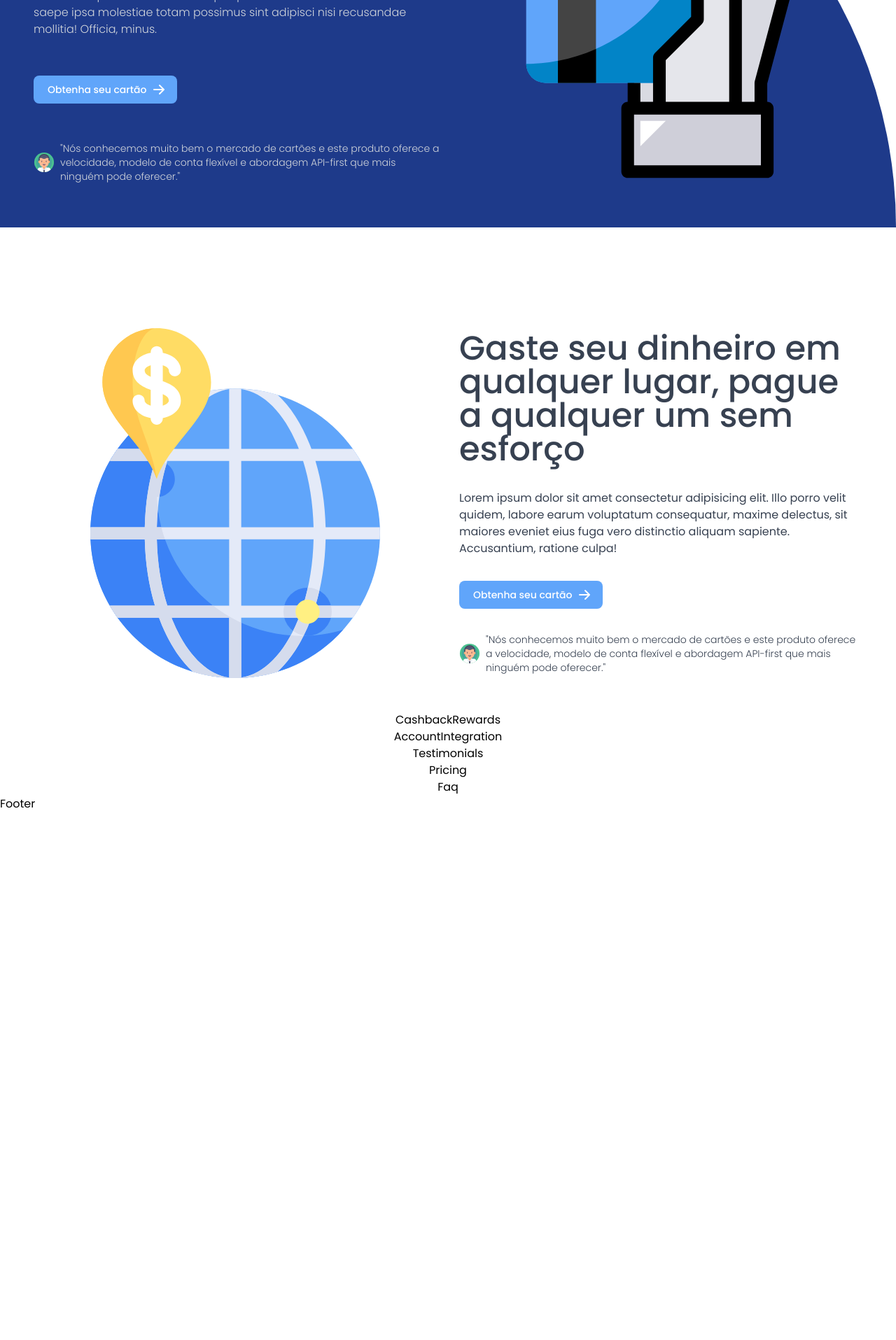
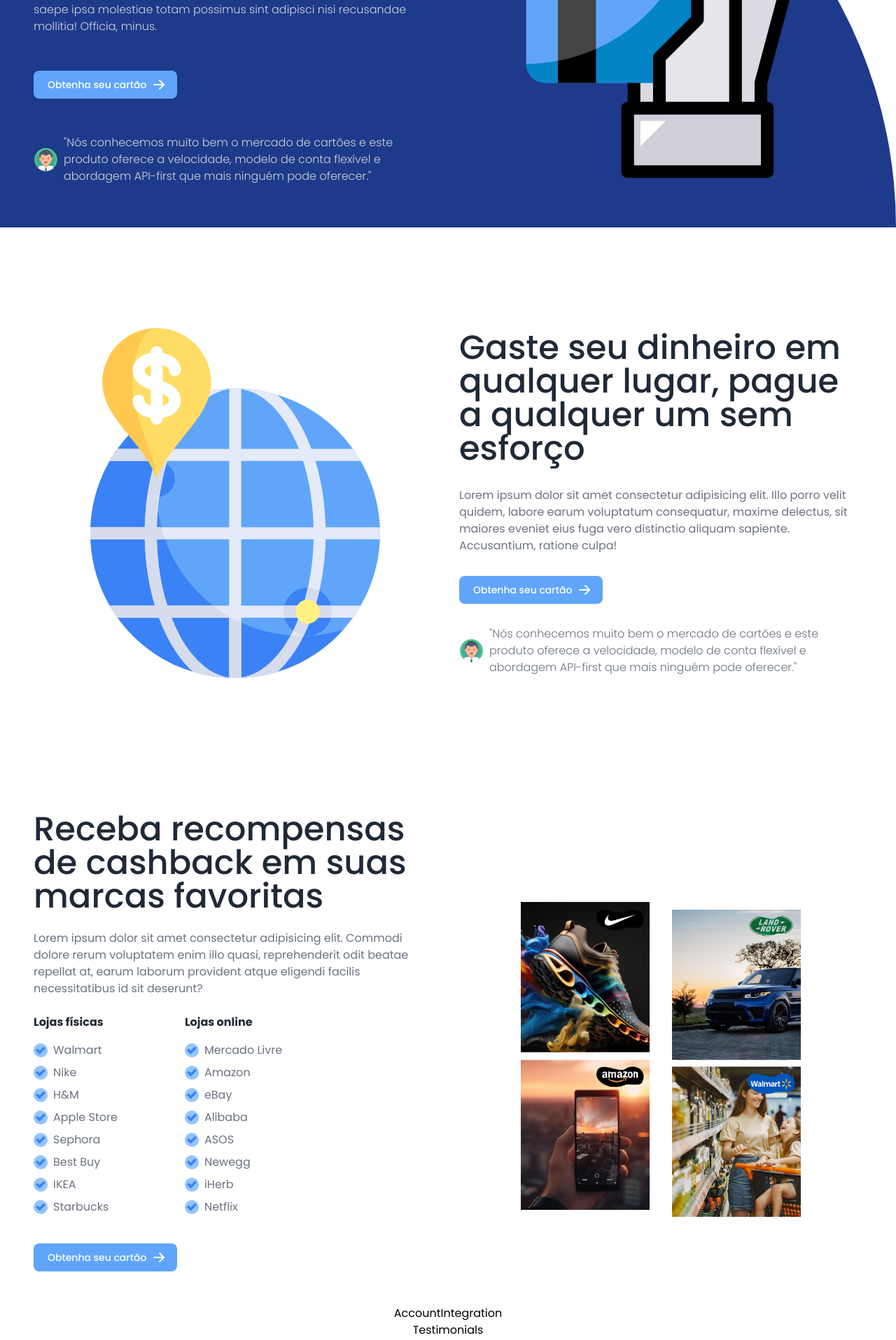
Before and after one commit to Sellucas/cardflex, a Next.js app: page / in a window 1280 px wide. Shown: the part 1653-3568 px from the top of the page at 70% size. Before the commit the page ends 2814 px from the top, so only its background shows below. Built offline with nearby package versions, Linux system fonts and the light colour scheme.

Commit message:
feat: cashBack section

```diff
--- a/src/components/common/Navbar.tsx
+++ b/src/components/common/Navbar.tsx
@@ -19,11 +19,11 @@
                 width="24"
                 height="24"
                 viewBox="0 0 24 24"
-                stroke-width="2"
+                strokeWidth="2"
                 stroke="currentColor"
                 fill="none"
-                stroke-linecap="round"
-                stroke-linejoin="round"
+                strokeLinecap="round"
+                strokeLinejoin="round"
               >
                 <path stroke="none" d="M0 0h24v24H0z" fill="none" />
                 <path d="M12 7m-4 0a4 4 0 1 0 8 0a4 4 0 1 0 -8 0" />
@@ -43,11 +43,11 @@
                 width="24"
                 height="24"
                 viewBox="0 0 24 24"
-                stroke-width="2"
+                strokeWidth="2"
                 stroke="currentColor"
                 fill="none"
-                stroke-linecap="round"
-                stroke-linejoin="round"
+                strokeLinecap="round"
+                strokeLinejoin="round"
               >
                 <path stroke="none" d="M0 0h24v24H0z" fill="none" />
                 <path d="M4 6l16 0" />
--- a/src/components/homeComponents/AboutCard.tsx
+++ b/src/components/homeComponents/AboutCard.tsx
@@ -21,10 +21,10 @@
       <div className="grid grid-cols-1 gap-4 mt-8 px-4 lg:grid-cols-3">
         <div className="max-w-sm flex flex-col justify-around h-48 border-r-2 border-transparent lg:border-gray-300">
           <Image width={50} height={50} src={"/cards.svg"} alt="cards" />
-          <h2 className="text-xl text-gray-700 font-bold">
+          <h2 className="text-xl text-gray-800 font-bold">
             Criar cartões personalizados
           </h2>
-          <p className="text-gray-700 font-light">
+          <p className="text-gray-500 font-light">
             Crie cartões que operem de acordo com suas configurações,
             proporcionando tomada de decisões em tempo real sobre cobranças e
             despesas.
@@ -33,10 +33,10 @@
 
         <div className="max-w-sm flex flex-col justify-around h-48 border-r-2 border-transparent lg:border-gray-300">
           <Image width={50} height={50} src={"/buycard.svg"} alt="buy card" />
-          <h2 className="text-xl text-gray-700 font-bold">
+          <h2 className="text-xl text-gray-800 font-bold">
             Criar cartões personalizados
           </h2>
-          <p className="text-gray-700 font-light">
+          <p className="text-gray-500 font-light">
             Crie cartões que operem de acordo com suas configurações,
             proporcionando tomada de decisões em tempo real sobre cobranças e
             despesas.
@@ -50,10 +50,10 @@
             src={"/discountcard.svg"}
             alt="discount card"
           />
-          <h2 className="text-xl text-gray-700 font-bold">
+          <h2 className="text-xl text-gray-800 font-bold">
             Criar cartões personalizados
           </h2>
-          <p className="text-gray-700 font-light">
+          <p className="text-gray-500 font-light">
             Crie cartões que operem de acordo com suas configurações,
             proporcionando tomada de decisões em tempo real sobre cobranças e
             despesas.
--- a/src/components/homeComponents/CardSolutions.tsx
+++ b/src/components/homeComponents/CardSolutions.tsx
@@ -29,15 +29,15 @@
               xmlns="http://www.w3.org/2000/svg"
             >
               <path
-                fill-rule="evenodd"
+                fillRule="evenodd"
                 d="M10.293 3.293a1 1 0 011.414 0l6 6a1 1 0 010 1.414l-6 6a1 1 0 01-1.414-1.414L14.586 11H3a1 1 0 110-2h11.586l-4.293-4.293a1 1 0 010-1.414z"
-                clip-rule="evenodd"
+                clipRule="evenodd"
               ></path>
             </svg>
           </button>
           <aside className="flex flex-row justify-between">
-            <Image width={30} height={30} src={"/avatar.svg"} alt="avatar" />
-            <p className="text-gray-300 font-light text-sm pl-2">
+            <Image width={35} height={35} src={"/avatar.svg"} alt="avatar" />
+            <p className="text-gray-300 font-light pl-2">
               "Nós conhecemos muito bem o mercado de cartões e este produto
               oferece a velocidade, modelo de conta flexível e abordagem
               API-first que mais ninguém pode oferecer."
--- a/src/components/homeComponents/CashbackRewards.tsx
+++ b/src/components/homeComponents/CashbackRewards.tsx
@@ -1,9 +1,106 @@
-import React from 'react'
+import React from "react";
+import Image from "next/image";
+
+const physicalStores = [
+  "Walmart",
+  "Nike",
+  "H&M",
+  "Apple Store",
+  "Sephora",
+  "Best Buy",
+  "IKEA",
+  "Starbucks",
+];
+
+const onlineStores = [
+  "Mercado Livre",
+  "Amazon",
+  "eBay",
+  "Alibaba",
+  "ASOS",
+  "Newegg",
+  "iHerb",
+  "Netflix",
+];
 
 const CashbackRewards = () => {
   return (
-    <div>CashbackRewards</div>
-  )
-}
+    <section className="grid grid-cols-1 justify-items-center gap-8 w-full max-w-7xl p-12 relative mt-24 sm:grid-cols-2">
+      <div className="flex flex-col gap-6 justify-around items-start">
+        <h2 className="text-gray-800 text-4xl font-medium xl:text-5xl">
+          Receba recompensas de cashback em suas marcas favoritas
+        </h2>
+        <p className="text-gray-500">
+          Lorem ipsum dolor sit amet consectetur adipisicing elit. Commodi
+          dolore rerum voluptatem enim illo quasi, reprehenderit odit beatae
+          repellat at, earum laborum provident atque eligendi facilis
+          necessitatibus id sit deserunt?
+        </p>
+        <div className="flex flex-row gap-24">
+          <article className="flex flex-col gap-4">
+            <h3 className="font-bold text-gray-800">Lojas físicas</h3>
+            <ul className="flex flex-col gap-2">
+              {physicalStores.map((item) => (
+                <li className="flex flex-row justify-start items-center text-gray-500">
+                  <span className="mr-2">
+                    <Image
+                      src={"/checked.svg"}
+                      alt="checked"
+                      width={20}
+                      height={20}
+                    />
+                  </span>{" "}
+                  {item}
+                </li>
+              ))}
+            </ul>
+          </article>
+          <article className="flex flex-col gap-4">
+            <h3 className="font-bold text-gray-800">Lojas online</h3>
+            <ul className="flex flex-col gap-2">
+              {onlineStores.map((item) => (
+                <li className="flex flex-row justify-start items-center text-gray-500">
+                  <span className="mr-2">
+                    <Image
+                      src={"/checked.svg"}
+                      alt="checked"
+                      width={20}
+                      height={20}
+                    />
+                  </span>{" "}
+                  {item}
+                </li>
+              ))}
+            </ul>
+          </article>
+        </div>
+        <div className="mt-4">
+          <button
+            type="button"
+            className="text-white w-fit bg-blue-400 hover:bg-blue-800 focus:ring-4 focus:outline-none focus:ring-blue-300 font-medium rounded-lg text-sm px-5 py-2.5 text-center inline-flex items-center"
+          >
+            Obtenha seu cartão
+            <svg
+              aria-hidden="true"
+              className="w-5 h-5 ml-2 -mr-1"
+              fill="currentColor"
+              viewBox="0 0 20 20"
+              xmlns="http://www.w3.org/2000/svg"
+            >
+              <path
+                fillRule="evenodd"
+                d="M10.293 3.293a1 1 0 011.414 0l6 6a1 1 0 010 1.414l-6 6a1 1 0 01-1.414-1.414L14.586 11H3a1 1 0 110-2h11.586l-4.293-4.293a1 1 0 010-1.414z"
+                clipRule="evenodd"
+              ></path>
+            </svg>
+          </button>
+        </div>
+      </div>
+      <div className="mt-32">
+        <Image width={400} height={1} src={"/cashback.png"} alt="cash back" />
+      </div>
+    </section>
+  );
+};
 
-export default CashbackRewards
+export default CashbackRewards;
--- a/src/components/homeComponents/HeroSection.tsx
+++ b/src/components/homeComponents/HeroSection.tsx
@@ -29,9 +29,9 @@
                 xmlns="http://www.w3.org/2000/svg"
               >
                 <path
-                  fill-rule="evenodd"
+                  fillRule="evenodd"
                   d="M10.293 3.293a1 1 0 011.414 0l6 6a1 1 0 010 1.414l-6 6a1 1 0 01-1.414-1.414L14.586 11H3a1 1 0 110-2h11.586l-4.293-4.293a1 1 0 010-1.414z"
-                  clip-rule="evenodd"
+                  clipRule="evenodd"
                 ></path>
               </svg>
             </button>
--- a/src/components/homeComponents/PaymentEverywhere.tsx
+++ b/src/components/homeComponents/PaymentEverywhere.tsx
@@ -13,10 +13,10 @@
         />
       </div>
       <div className="flex flex-col gap-6 justify-around items-start">
-        <h2 className="text-gray-700 text-4xl font-medium xl:text-5xl">
+        <h2 className="text-gray-800 text-4xl font-medium xl:text-5xl">
           Gaste seu dinheiro em qualquer lugar, pague a qualquer um sem esforço
         </h2>
-        <p className="text-gray-700">
+        <p className="text-gray-500">
           Lorem ipsum dolor sit amet consectetur adipisicing elit. Illo porro
           velit quidem, labore earum voluptatum consequatur, maxime delectus,
           sit maiores eveniet eius fuga vero distinctio aliquam sapiente.
@@ -35,15 +35,15 @@
             xmlns="http://www.w3.org/2000/svg"
           >
             <path
-              fill-rule="evenodd"
+              fillRule="evenodd"
               d="M10.293 3.293a1 1 0 011.414 0l6 6a1 1 0 010 1.414l-6 6a1 1 0 01-1.414-1.414L14.586 11H3a1 1 0 110-2h11.586l-4.293-4.293a1 1 0 010-1.414z"
-              clip-rule="evenodd"
+              clipRule="evenodd"
             ></path>
           </svg>
         </button>
         <aside className="flex flex-row justify-between">
-          <Image width={30} height={30} src={"/avatar.svg"} alt="avatar" />
-          <p className="text-gray-700 font-light text-sm pl-2">
+          <Image width={35} height={35} src={"/avatar.svg"} alt="avatar" />
+          <p className="text-gray-500 font-light pl-2">
             "Nós conhecemos muito bem o mercado de cartões e este produto
             oferece a velocidade, modelo de conta flexível e abordagem API-first
             que mais ninguém pode oferecer."
```
Also changed, not shown: public/cashback.png (added), public/checked.svg (added).
